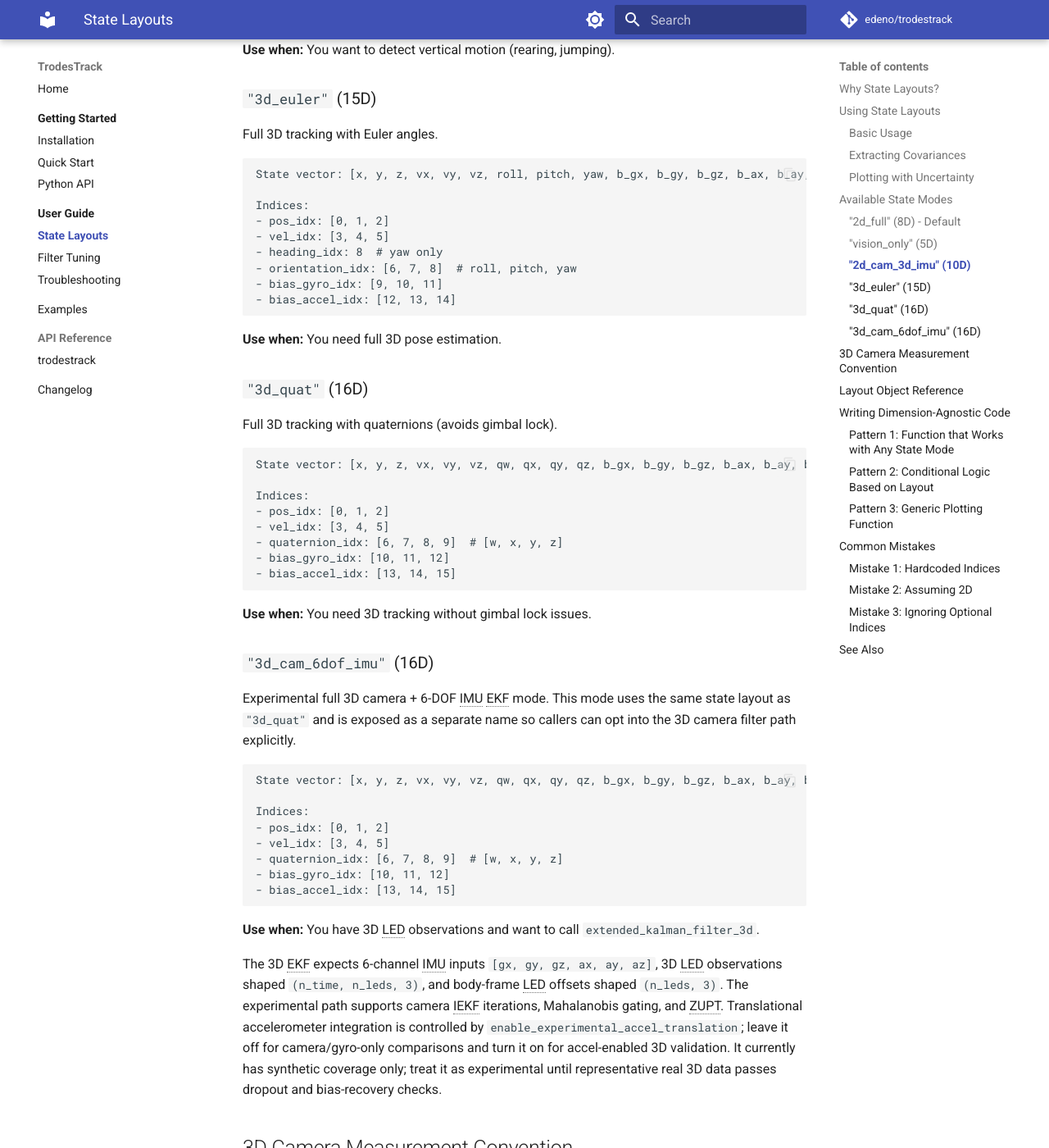
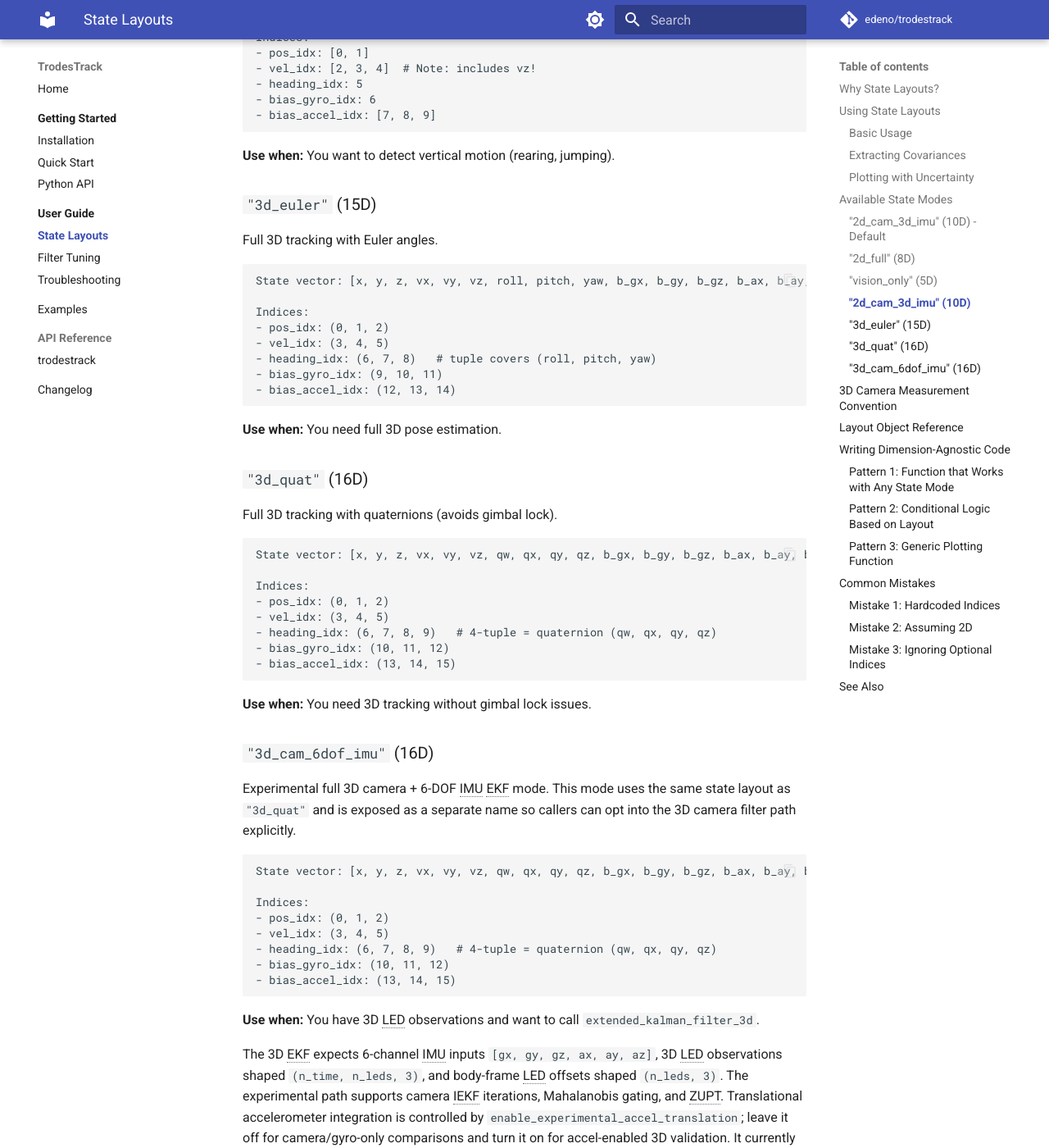
Before and after one commit to edeno/trodestrack, an MkDocs documentation site: the page built from docs/user-guide/state-layouts.md, in a window 1280 px wide and 1400 px high, scrolled down 3185 px. Shown: the whole window at 82% size. Built offline with MkDocs 1.6.1 and Material for MkDocs 9.7.7, drawn with Linux system fonts in a browser that asks for light colours; comment, search, counter and statistics services are not loaded; some of the changed text lies outside the part shown.

Commit message:
Correct default-mode label and 3D heading_idx fields in state-layouts.md
P2 (default mode): The "Available State Modes" section labeled
"2d_full" (8D) as the default, but FilterCoreConfig.state_mode defaults
to "2d_cam_3d_imu". Restructure: add a new "2d_cam_3d_imu (10D) - Default"
heading at the top of the modes section pointing readers to its
dedicated entry below, and drop the "- Default" label from the 2d_full
heading.

P2 (vision_only bias sentinels): The vision_only entry documented
``bias_gyro_idx: None`` and ``bias_accel_idx: None``. The actual layout
uses empty tuples ``()`` (verified at state_layout.py:150-151).
Replace with the empty-tuple sentinel and add a one-line comment so
readers don't redo the experiment with ``layout.bias_gyro_idx is None``,
which is always False.

P2 (3D orientation_idx/quaternion_idx): The 3d_euler entry documented
an ``orientation_idx`` field, and the 3d_quat plus 3d_cam_6dof_imu
entries documented a ``quaternion_idx`` field. StateLayout exposes
neither — for 3D layouts the orientation lives in ``heading_idx``,
which is a tuple covering all orientation components (3 for Euler,
4 for quaternion). Replace the non-existent field names with the
correct ``heading_idx`` tuple form for all three 3D modes, with
inline comments noting that the tuple length distinguishes Euler
(3) from quaternion (4). Also normalize the index parens style across
the modes table from ``[..]`` to ``(..)`` to match the actual tuple
type returned by StateLayout.

Verified by listing every documented mode via get_layout(...) and
confirming each n / pos_idx / vel_idx / heading_idx / bias_gyro_idx /
bias_accel_idx exactly matches what the doc now shows. mkdocs strict
build passes; no remaining ``orientation_idx`` or ``quaternion_idx``
references in docs/.

Co-Authored-By: Claude Opus 4.7 (1M context) <noreply@anthropic.com>

````diff
--- a/docs/user-guide/state-layouts.md
+++ b/docs/user-guide/state-layouts.md
@@ -101,7 +101,12 @@ plt.show()
 
 ## Available State Modes
 
-### `"2d_full"` (8D) - Default
+### `"2d_cam_3d_imu"` (10D) - Default
+
+`EKFConfig` and `UKFConfig` default to this mode (see `FilterCoreConfig.state_mode`).
+See the dedicated section below for its index layout.
+
+### `"2d_full"` (8D)
 
 Standard sensor fusion with camera and IMU.
 
@@ -126,11 +131,11 @@ Camera-only tracking without bias estimation.
 State vector: [x, y, vx, vy, theta]
 
 Indices:
-- pos_idx: [0, 1]
-- vel_idx: [2, 3]
+- pos_idx: (0, 1)
+- vel_idx: (2, 3)
 - heading_idx: 4
-- bias_gyro_idx: None
-- bias_accel_idx: None
+- bias_gyro_idx: ()       # empty tuple — no biases
+- bias_accel_idx: ()      # empty tuple — no biases
 ```
 
 **Use when:** You only have camera data, or want faster processing.
@@ -160,12 +165,11 @@ Full 3D tracking with Euler angles.
 State vector: [x, y, z, vx, vy, vz, roll, pitch, yaw, b_gx, b_gy, b_gz, b_ax, b_ay, b_az]
 
 Indices:
-- pos_idx: [0, 1, 2]
-- vel_idx: [3, 4, 5]
-- heading_idx: 8  # yaw only
-- orientation_idx: [6, 7, 8]  # roll, pitch, yaw
-- bias_gyro_idx: [9, 10, 11]
-- bias_accel_idx: [12, 13, 14]
+- pos_idx: (0, 1, 2)
+- vel_idx: (3, 4, 5)
+- heading_idx: (6, 7, 8)   # tuple covers (roll, pitch, yaw)
+- bias_gyro_idx: (9, 10, 11)
+- bias_accel_idx: (12, 13, 14)
 ```
 
 **Use when:** You need full 3D pose estimation.
@@ -178,11 +182,11 @@ Full 3D tracking with quaternions (avoids gimbal lock).
 State vector: [x, y, z, vx, vy, vz, qw, qx, qy, qz, b_gx, b_gy, b_gz, b_ax, b_ay, b_az]
 
 Indices:
-- pos_idx: [0, 1, 2]
-- vel_idx: [3, 4, 5]
-- quaternion_idx: [6, 7, 8, 9]  # [w, x, y, z]
-- bias_gyro_idx: [10, 11, 12]
-- bias_accel_idx: [13, 14, 15]
+- pos_idx: (0, 1, 2)
+- vel_idx: (3, 4, 5)
+- heading_idx: (6, 7, 8, 9)   # 4-tuple = quaternion (qw, qx, qy, qz)
+- bias_gyro_idx: (10, 11, 12)
+- bias_accel_idx: (13, 14, 15)
 ```
 
 **Use when:** You need 3D tracking without gimbal lock issues.
@@ -197,11 +201,11 @@ opt into the 3D camera filter path explicitly.
 State vector: [x, y, z, vx, vy, vz, qw, qx, qy, qz, b_gx, b_gy, b_gz, b_ax, b_ay, b_az]
 
 Indices:
-- pos_idx: [0, 1, 2]
-- vel_idx: [3, 4, 5]
-- quaternion_idx: [6, 7, 8, 9]  # [w, x, y, z]
-- bias_gyro_idx: [10, 11, 12]
-- bias_accel_idx: [13, 14, 15]
+- pos_idx: (0, 1, 2)
+- vel_idx: (3, 4, 5)
+- heading_idx: (6, 7, 8, 9)   # 4-tuple = quaternion (qw, qx, qy, qz)
+- bias_gyro_idx: (10, 11, 12)
+- bias_accel_idx: (13, 14, 15)
 ```
 
 **Use when:** You have 3D LED observations and want to call
````
